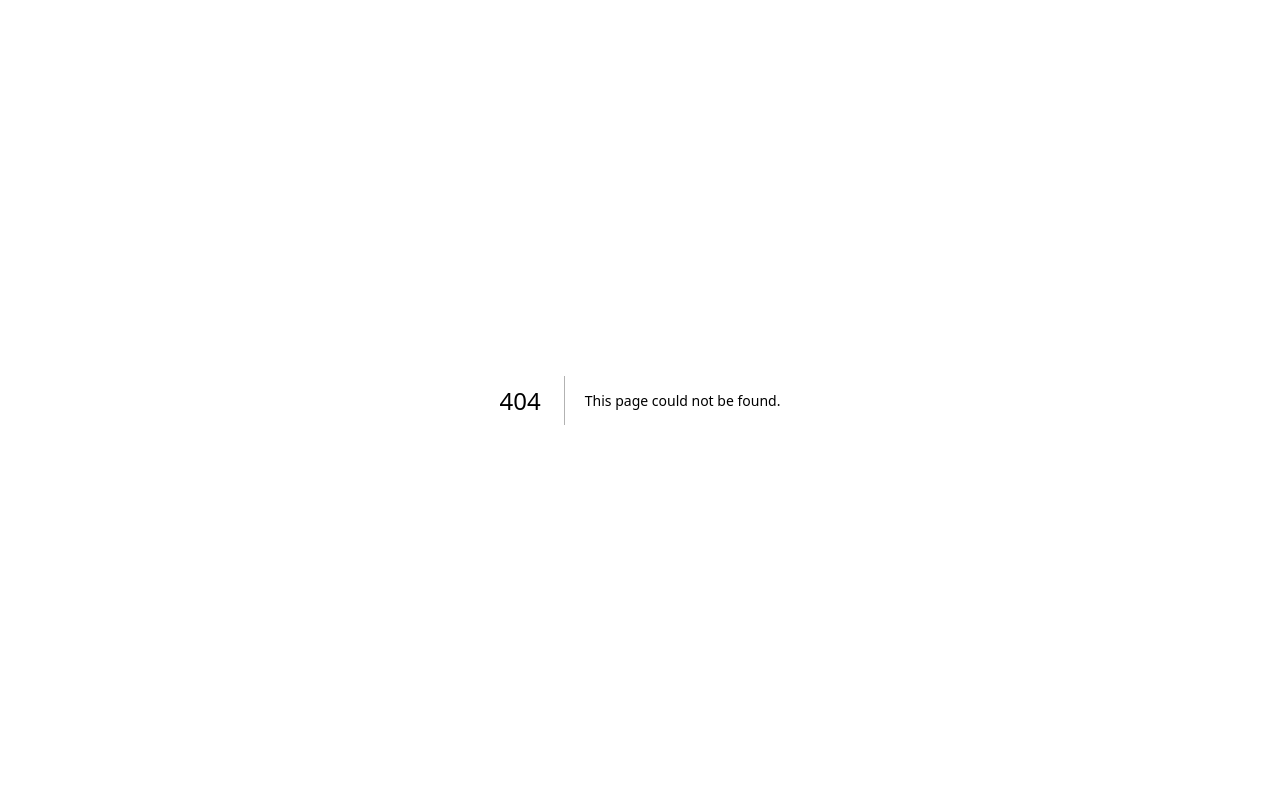
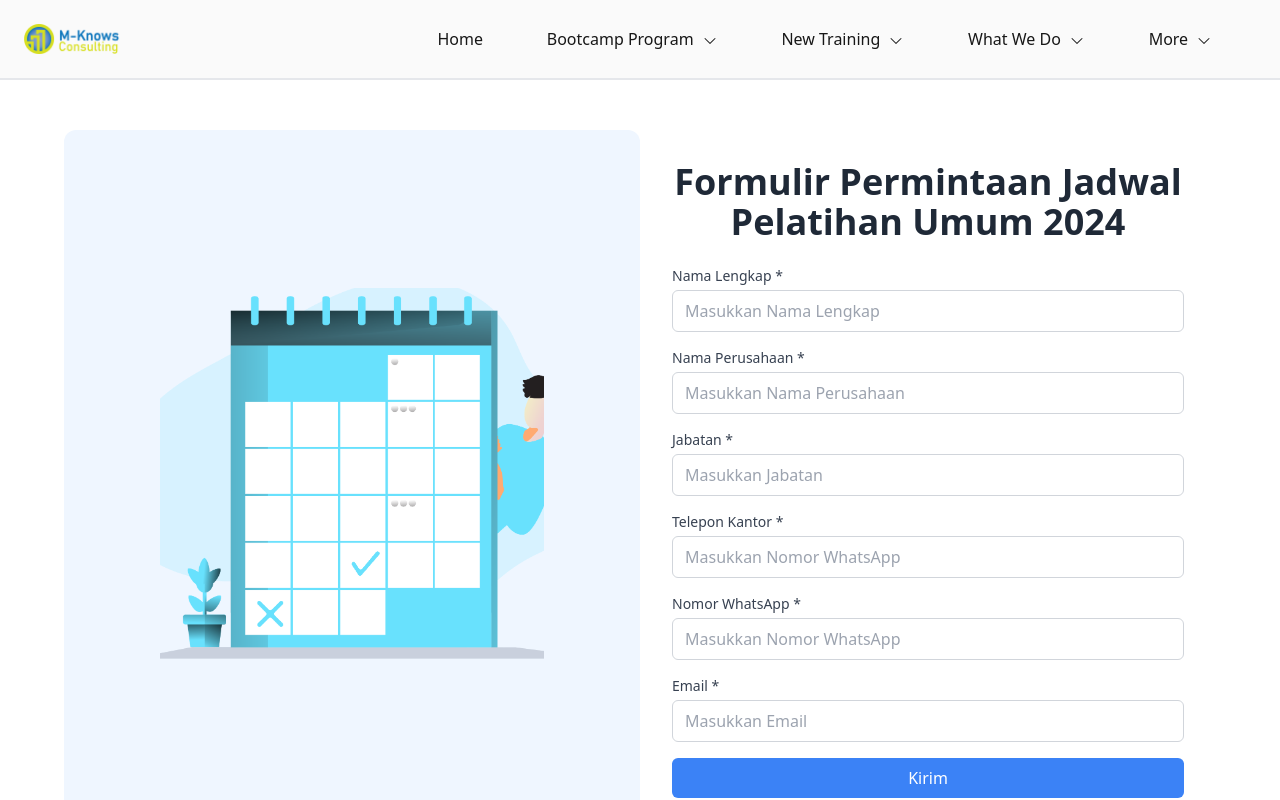
Before and after one commit to Tim4-4IA06-P3L/MKnows-FrontEnd, a Next.js app: page /what-we-do/training/onlineTraining/formulir in a window 1280 px wide. Before the commit this address had no page. Shown: the top 800 px of the page. Built offline with nearby package versions, Linux system fonts and the light colour scheme.

Commit message:
add formulir schedule

```diff
--- /dev/null
+++ b/app/what-we-do/training/onlineTraining/formulir/page.tsx
@@ -0,0 +1,117 @@
+import React from "react";
+import Image from "next/image";
+import Navbar from "../../../../components/Navbar";
+import Footer from "../../../../components/Footer";
+
+const TrainingScheduleForm = () => {
+  return (
+    <div>
+      <Navbar />
+      <div className="min-h-screen bg-white flex items-center justify-center p-4">
+        <div className="w-full max-w-6xl flex flex-col md:flex-row bg-transparent">
+          {/* Left side - Image */}
+          <div className="w-full md:w-1/2 bg-blue-50 rounded-xl p-8 flex items-center justify-center mb-8 md:mb-0">
+            <div className="relative w-48 h-48 sm:w-64 sm:h-64 lg:w-96 lg:h-96">
+              {/* Calendar Icon - Using Image */}
+              <div className="absolute inset-0 rounded-xl overflow-hidden">
+                <Image
+                  src="/calendar.png"
+                  alt="Calendar Icon"
+                  layout="fill"
+                  objectFit="contain"
+                  priority
+                  className="scale-125"
+                />
+              </div>
+            </div>
+          </div>
+
+          {/* Right side - Form */}
+          <div className="w-full md:w-1/2 p-8">
+            <h2 className="text-2xl sm:text-3xl md:text-4xl font-bold text-gray-800 mb-6 text-center">
+              Formulir Permintaan Jadwal Pelatihan Umum 2024
+            </h2>
+
+            <form className="space-y-4">
+              <div>
+                <label className="block text-sm font-medium text-gray-700 mb-1">
+                  Nama Lengkap *
+                </label>
+                <input
+                  type="text"
+                  placeholder="Masukkan Nama Lengkap"
+                  className="w-full px-3 py-2 border border-gray-300 rounded-md focus:outline-none focus:ring-2 focus:ring-green-500"
+                />
+              </div>
+
+              <div>
+                <label className="block text-sm font-medium text-gray-700 mb-1">
+                  Nama Perusahaan *
+                </label>
+                <input
+                  type="text"
+                  placeholder="Masukkan Nama Perusahaan"
+                  className="w-full px-3 py-2 border border-gray-300 rounded-md focus:outline-none focus:ring-2 focus:ring-green-500"
+                />
+              </div>
+
+              <div>
+                <label className="block text-sm font-medium text-gray-700 mb-1">
+                  Jabatan *
+                </label>
+                <input
+                  type="text"
+                  placeholder="Masukkan Jabatan"
+                  className="w-full px-3 py-2 border border-gray-300 rounded-md focus:outline-none focus:ring-2 focus:ring-green-500"
+                />
+              </div>
+
+              <div>
+                <label className="block text-sm font-medium text-gray-700 mb-1">
+                  Telepon Kantor *
+                </label>
+                <input
+                  type="tel"
+                  placeholder="Masukkan Nomor WhatsApp"
+                  className="w-full px-3 py-2 border border-gray-300 rounded-md focus:outline-none focus:ring-2 focus:ring-green-500"
+                />
+              </div>
+
+              <div>
+                <label className="block text-sm font-medium text-gray-700 mb-1">
+                  Nomor WhatsApp *
+                </label>
+                <input
+                  type="tel"
+                  placeholder="Masukkan Nomor WhatsApp"
+                  className="w-full px-3 py-2 border border-gray-300 rounded-md focus:outline-none focus:ring-2 focus:ring-green-500"
+                />
+              </div>
+
+              <div>
+                <label className="block text-sm font-medium text-gray-700 mb-1">
+                  Email *
+                </label>
+                <input
+                  type="email"
+                  placeholder="Masukkan Email"
+                  className="w-full px-3 py-2 border border-gray-300 rounded-md focus:outline-none focus:ring-2 focus:ring-green-500"
+                />
+              </div>
+
+              <button
+                type="submit"
+                className="w-full bg-blue-500 text-white py-2 px-4 rounded-md hover:bg-green-600 transition-colors"
+              >
+                Kirim
+              </button>
+            </form>
+          </div>
+        </div>
+      </div>
+      <Footer />
+    </div>
+  );
+};
+
+export default TrainingScheduleForm;
```
Also changed, not shown: public/calendar.png (added).
